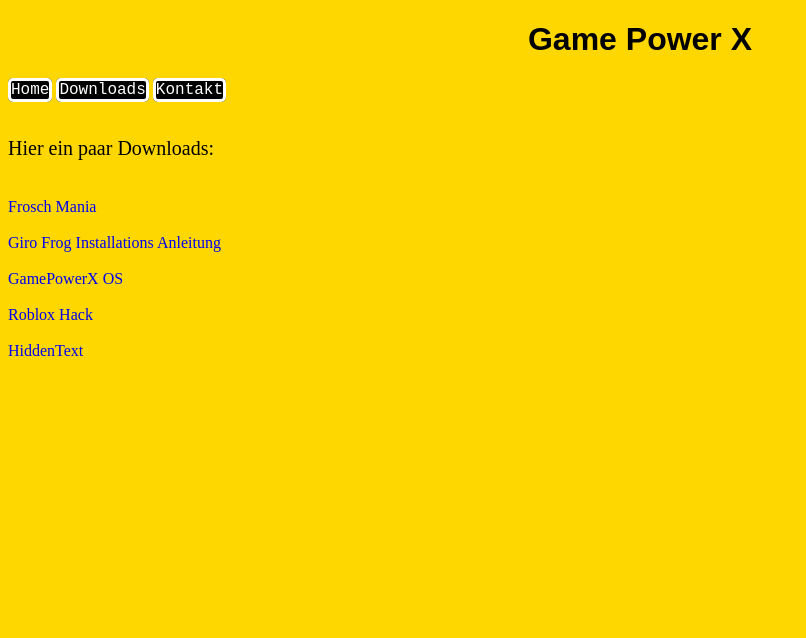
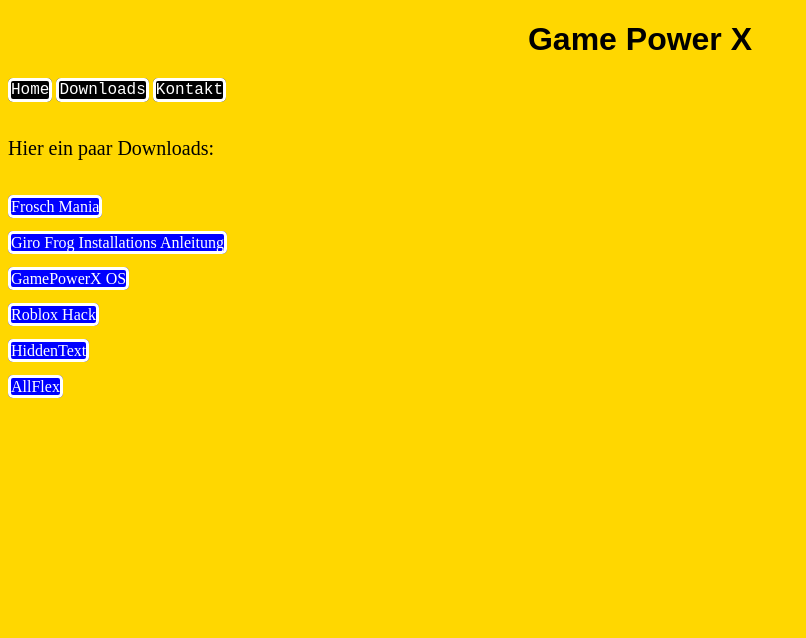
Before and after one commit to GamePowerX/gamepowerx.github.io, a PHP site: page /downloads.html in a window 1280 px wide. Shown: the top 638 px of the page, without its empty margins (0-806 px from the left). Run offline with PHP 8.4, Linux system fonts and the light colour scheme.

Commit message:
Added AllFlex download link and AllFlex Icon

```diff
--- a/downloads.html
+++ b/downloads.html
@@ -28,6 +28,9 @@
         <br>
         <br>
         <a class="download" href="https://1drv.ms/u/s!AtBbbUy_IReZjutw86lfRyRYQfdVOw?e=UFEh3G">HiddenText</a>
+        <br>
+        <br>
+        <a class="download" href="./AllFlex/">AllFlex</a>
         <p id="copyright">©Julian Houba</p>
     </body>
 </html>
--- a/index.html
+++ b/index.html
@@ -14,7 +14,6 @@
   </div>
   <br>
   <p id="info">Willkommen auf unserer Homepage</p>
-  <a id="login" href="./login.html">Login</a>
   <p id="copyright">©Julian Houba</p>
   <script src="script.js"></script>
  </body>
--- a/style.css
+++ b/style.css
@@ -35,10 +35,12 @@ x
   border: solid;
   border-radius: 3px;
 }
-p.download {
-  text-align: left;
-  width: 100px;
-}
+.download{
+  font-family:Papyrus;
+  color:#fff;
+  background-color:blue;
+  border:solid;
+  border-radius:5px}
 #email {
   font-family: Papyrus;
   font-size: 15px;
```
Also changed, not shown: AllFlex/favicon.png (added).
